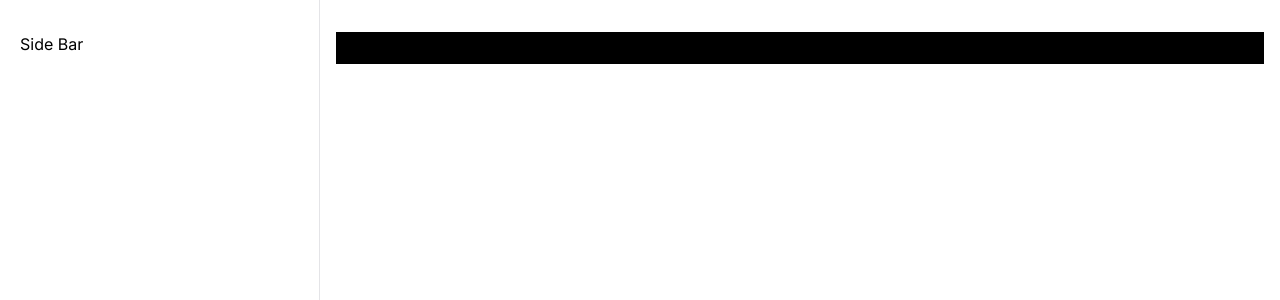
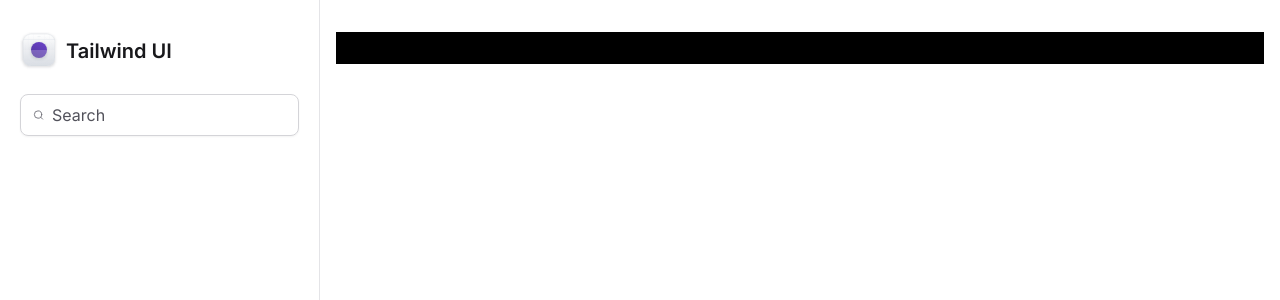
Before and after one commit to juniordbz/user-profile-settings, a Next.js app: page / in a window 1280 px wide. Shown: the top 300 px of the page. Built offline with nearby package versions, Linux system fonts and the light colour scheme.

Commit message:
logo ans search input

```diff
--- a/package.json
+++ b/package.json
@@ -9,6 +9,7 @@
     "lint": "next lint"
   },
   "dependencies": {
+    "lucide-react": "^0.370.0",
     "next": "14.2.1",
     "react": "^18",
     "react-dom": "^18"
--- /dev/null
+++ b/src/app/components/Sidebar/index.tsx
@@ -0,0 +1,18 @@
+import { Search } from 'lucide-react'
+import { Logo } from './logo'
+
+export function Sidebar() {
+  return (
+    <aside className="space-y-6 border-r border-zinc-200 px-5 py-8">
+      <Logo />
+      <div className="flex w-full items-center gap-2 rounded-lg border border-zinc-300 px-3 py-2 shadow-sm">
+        <Search className="size-5 text-zinc-500" />
+        <input
+          className="flex-1 border-0 bg-transparent p-0 text-zinc-900 placeholder-zinc-600"
+          type="text"
+          placeholder="Search"
+        />
+      </div>
+    </aside>
+  )
+}
--- /dev/null
+++ b/src/app/components/Sidebar/logo.tsx
@@ -0,0 +1,209 @@
+export function Logo() {
+  return (
+    <strong className="flex items-center gap-2 text-xl font-semibold text-zinc-900">
+      <svg
+        width={38}
+        height={38}
+        viewBox="0 0 38 38"
+        fill="none"
+        xmlns="http://www.w3.org/2000/svg"
+      >
+        <g filter="url(#filter0_dd_18650_307)">
+          <g clipPath="url(#clip0_18650_307)">
+            <rect x={3} y={2} width={32} height={32} rx={8} fill="#fff" />
+            <rect
+              x={3}
+              y={2}
+              width={32}
+              height={32}
+              rx={8}
+              fill="url(#paint0_linear_18650_307)"
+            />
+            <path
+              fillRule="evenodd"
+              clipRule="evenodd"
+              d="M19 4.039c-7.71 0-13.961 6.25-13.961 13.961 0 7.71 6.25 13.961 13.961 13.961 7.71 0 13.961-6.25 13.961-13.961 0-7.71-6.25-13.961-13.961-13.961zM4.961 18c0-7.753 6.286-14.039 14.039-14.039S33.039 10.247 33.039 18 26.753 32.039 19 32.039 4.961 25.753 4.961 18z"
+              fill="#D0D5DD"
+            />
+            <path
+              fillRule="evenodd"
+              clipRule="evenodd"
+              d="M19 14.078a3.922 3.922 0 100 7.845 3.922 3.922 0 000-7.845zM15 18a4 4 0 118 0 4 4 0 01-8 0z"
+              fill="#D0D5DD"
+            />
+            <path
+              fillRule="evenodd"
+              clipRule="evenodd"
+              d="M19 15.32a2.68 2.68 0 100 5.36 2.68 2.68 0 000-5.36zM16.243 18a2.757 2.757 0 115.514 0 2.757 2.757 0 01-5.514 0z"
+              fill="#D0D5DD"
+            />
+            <path d="M18.961 2h.078v32h-.078V2z" fill="#D0D5DD" />
+            <path d="M35 17.96v.079H3v-.078h32z" fill="#D0D5DD" />
+            <path
+              d="M29.602 2h.078v32h-.078V2zM13.64 2h.078v32h-.077V2zM24.282 2h.077v32h-.077V2zM8.32 2h.078v32H8.32V2z"
+              fill="#D0D5DD"
+            />
+            <path
+              d="M35 28.602v.077H3v-.077h32zM35 12.64v.078H3v-.077h32zM35 23.281v.078H3v-.078h32zM35 7.32v.078H3V7.32h32z"
+              fill="#D0D5DD"
+            />
+            <g filter="url(#filter1_dd_18650_307)">
+              <circle
+                cx={19}
+                cy={18}
+                r={8}
+                fill="url(#paint1_linear_18650_307)"
+              />
+            </g>
+            <g filter="url(#filter2_b_18650_307)">
+              <path
+                d="M3 18h32v3.2c0 4.48 0 6.72-.872 8.432a8 8 0 01-3.496 3.496C28.92 34 26.68 34 22.2 34h-6.4c-4.48 0-6.72 0-8.432-.872a8 8 0 01-3.496-3.496C3 27.92 3 25.68 3 21.2V18z"
+                fill="#fff"
+                fillOpacity={0.2}
+              />
+            </g>
+          </g>
+          <rect
+            x={3.15}
+            y={2.15}
+            width={31.7}
+            height={31.7}
+            rx={7.85}
+            stroke="#D0D5DD"
+            strokeWidth={0.3}
+          />
+        </g>
+        <defs>
+          <filter
+            id="filter0_dd_18650_307"
+            x={0}
+            y={0}
+            width={38}
+            height={38}
+            filterUnits="userSpaceOnUse"
+            colorInterpolationFilters="sRGB"
+          >
+            <feFlood floodOpacity={0} result="BackgroundImageFix" />
+            <feColorMatrix
+              in="SourceAlpha"
+              values="0 0 0 0 0 0 0 0 0 0 0 0 0 0 0 0 0 0 127 0"
+              result="hardAlpha"
+            />
+            <feOffset dy={1} />
+            <feGaussianBlur stdDeviation={1} />
+            <feColorMatrix values="0 0 0 0 0.0627451 0 0 0 0 0.0941176 0 0 0 0 0.156863 0 0 0 0.06 0" />
+            <feBlend
+              in2="BackgroundImageFix"
+              result="effect1_dropShadow_18650_307"
+            />
+            <feColorMatrix
+              in="SourceAlpha"
+              values="0 0 0 0 0 0 0 0 0 0 0 0 0 0 0 0 0 0 127 0"
+              result="hardAlpha"
+            />
+            <feOffset dy={1} />
+            <feGaussianBlur stdDeviation={1.5} />
+            <feColorMatrix values="0 0 0 0 0.0627451 0 0 0 0 0.0941176 0 0 0 0 0.156863 0 0 0 0.1 0" />
+            <feBlend
+              in2="effect1_dropShadow_18650_307"
+              result="effect2_dropShadow_18650_307"
+            />
+            <feBlend
+              in="SourceGraphic"
+              in2="effect2_dropShadow_18650_307"
+              result="shape"
+            />
+          </filter>
+          <filter
+            id="filter1_dd_18650_307"
+            x={8}
+            y={8}
+            width={22}
+            height={22}
+            filterUnits="userSpaceOnUse"
+            colorInterpolationFilters="sRGB"
+          >
+            <feFlood floodOpacity={0} result="BackgroundImageFix" />
+            <feColorMatrix
+              in="SourceAlpha"
+              values="0 0 0 0 0 0 0 0 0 0 0 0 0 0 0 0 0 0 127 0"
+              result="hardAlpha"
+            />
+            <feOffset dy={1} />
+            <feGaussianBlur stdDeviation={1} />
+            <feColorMatrix values="0 0 0 0 0.0627451 0 0 0 0 0.0941176 0 0 0 0 0.156863 0 0 0 0.06 0" />
+            <feBlend
+              in2="BackgroundImageFix"
+              result="effect1_dropShadow_18650_307"
+            />
+            <feColorMatrix
+              in="SourceAlpha"
+              values="0 0 0 0 0 0 0 0 0 0 0 0 0 0 0 0 0 0 127 0"
+              result="hardAlpha"
+            />
+            <feOffset dy={1} />
+            <feGaussianBlur stdDeviation={1.5} />
+            <feColorMatrix values="0 0 0 0 0.0627451 0 0 0 0 0.0941176 0 0 0 0 0.156863 0 0 0 0.1 0" />
+            <feBlend
+              in2="effect1_dropShadow_18650_307"
+              result="effect2_dropShadow_18650_307"
+            />
+            <feBlend
+              in="SourceGraphic"
+              in2="effect2_dropShadow_18650_307"
+              result="shape"
+            />
+          </filter>
+          <filter
+            id="filter2_b_18650_307"
+            x={-2}
+            y={13}
+            width={42}
+            height={26}
+            filterUnits="userSpaceOnUse"
+            colorInterpolationFilters="sRGB"
+          >
+            <feFlood floodOpacity={0} result="BackgroundImageFix" />
+            <feGaussianBlur in="BackgroundImageFix" stdDeviation={2.5} />
+            <feComposite
+              in2="SourceAlpha"
+              operator="in"
+              result="effect1_backgroundBlur_18650_307"
+            />
+            <feBlend
+              in="SourceGraphic"
+              in2="effect1_backgroundBlur_18650_307"
+              result="shape"
+            />
+          </filter>
+          <linearGradient
+            id="paint0_linear_18650_307"
+            x1={19}
+            y1={2}
+            x2={19}
+            y2={34}
+            gradientUnits="userSpaceOnUse"
+          >
+            <stop stopColor="#fff" />
+            <stop offset={1} stopColor="#D0D5DD" />
+          </linearGradient>
+          <linearGradient
+            id="paint1_linear_18650_307"
+            x1={15}
+            y1={26}
+            x2={23}
+            y2={10}
+            gradientUnits="userSpaceOnUse"
+          >
+            <stop stopColor="#53389E" />
+            <stop offset={1} stopColor="#6941C6" />
+          </linearGradient>
+          <clipPath id="clip0_18650_307">
+            <rect x={3} y={2} width={32} height={32} rx={8} fill="#fff" />
+          </clipPath>
+        </defs>
+      </svg>
+      <span>Tailwind UI</span>
+    </strong>
+  )
+}
--- a/src/app/layout.tsx
+++ b/src/app/layout.tsx
@@ -1,6 +1,7 @@
 import type { Metadata } from 'next'
 import { Inter } from 'next/font/google'
 import './globals.css'
+import { Sidebar } from './components/Sidebar'
 
 const inter = Inter({ subsets: ['latin'] })
 
@@ -18,7 +19,7 @@
     <html lang="en">
       <body className={inter.className}>
         <div className="grid-cols-app grid min-h-screen">
-          <aside className="border-r border-zinc-200 px-5 py-8">Side Bar</aside>
+          <Sidebar />
           <main className="px-4 pb-12 pt-8">{children}</main>
         </div>
       </body>
```
Also changed, not shown: 1 other file (tests, documents, lock files or other folders).
